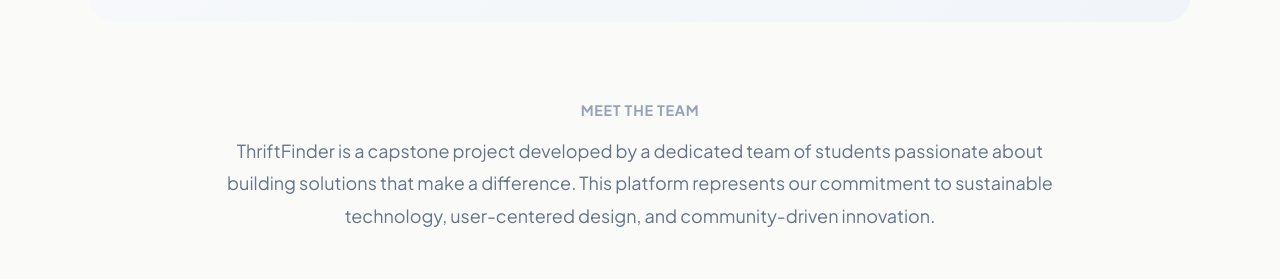
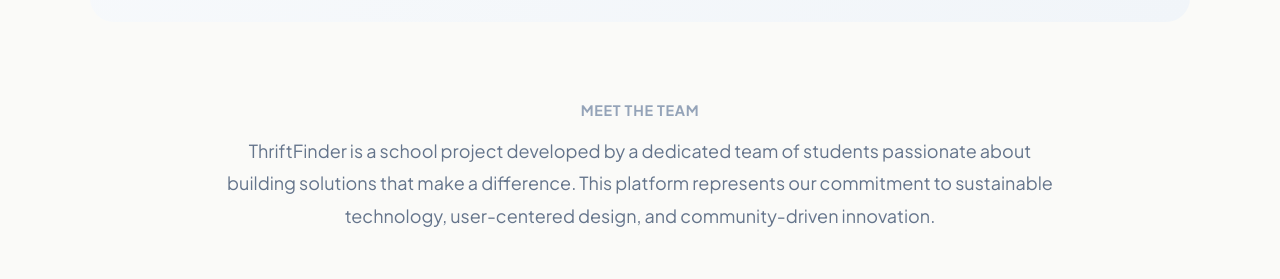
Before and after one commit to darksonic18it/thriftfinder, a React (Vite) app: page /about in a window 1280 px wide. Shown: the part 2620-2899 px from the top of the page. Built offline with nearby package versions, Linux system fonts and the light colour scheme; no server answers.

Commit message:
changes in team section

```diff
--- a/src/pages/About.tsx
+++ b/src/pages/About.tsx
@@ -155,7 +155,7 @@
           <div className="about-section team-section">
             <h2 className="section-title">Meet the Team</h2>
             <p className="section-text center">
-              ThriftFinder is a capstone project developed by a dedicated team of students passionate
+              ThriftFinder is a school project developed by a dedicated team of students passionate
               about building solutions that make a difference. This platform represents our commitment
               to sustainable technology, user-centered design, and community-driven innovation.
             </p>
```
